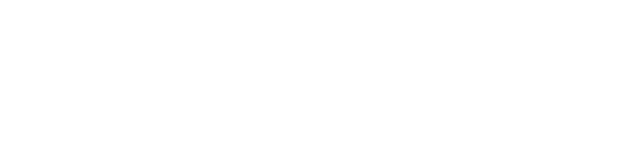
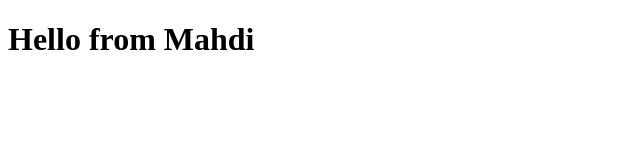
Before and after one commit to mahdiisalimi/test-project, a plain HTML site: page index.html in a window 1280 px wide. Shown: the whole page, without its empty margins (0-640 px from the left). Drawn offline with Linux system fonts and the light colour scheme.

Commit message:
h1 tag added

```diff
--- a/index.html
+++ b/index.html
@@ -6,6 +6,6 @@
     <title>Document</title>
 </head>
 <body>
-
+    <h1>Hello from Mahdi</h1>
 </body>
 </html>
```
